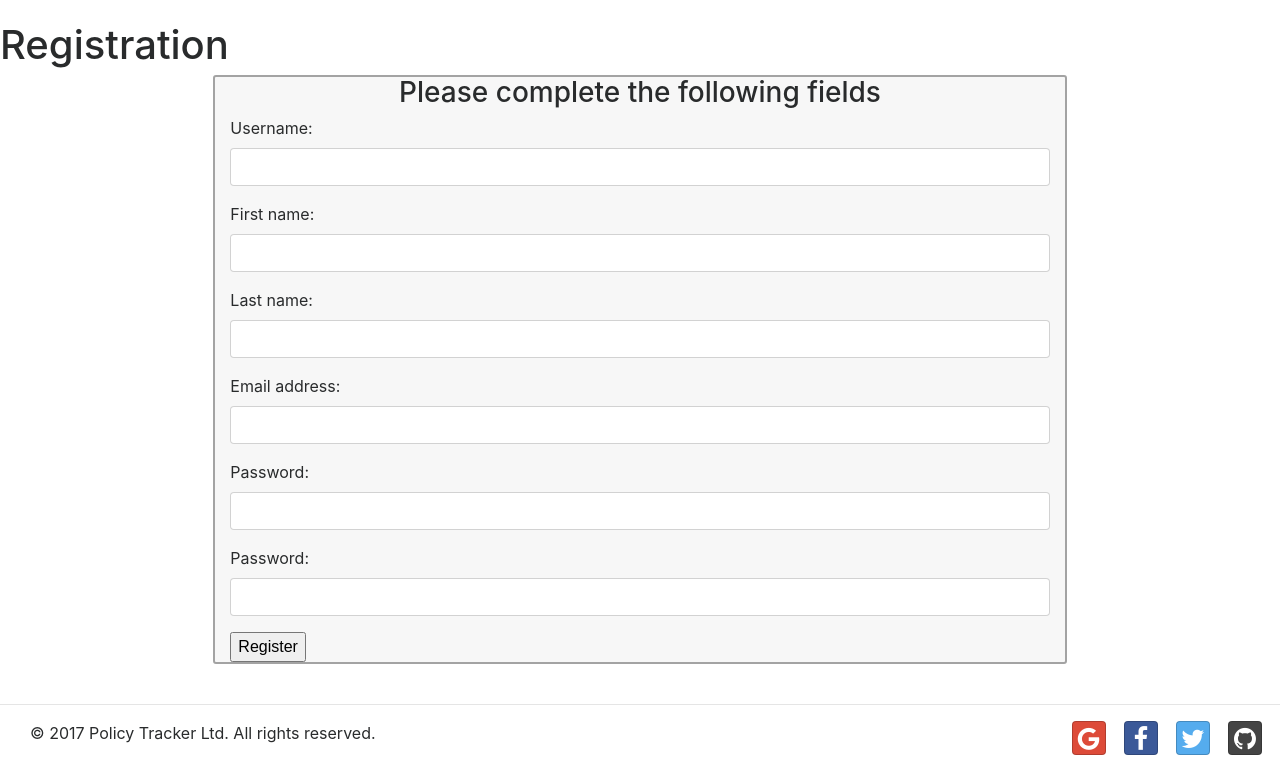
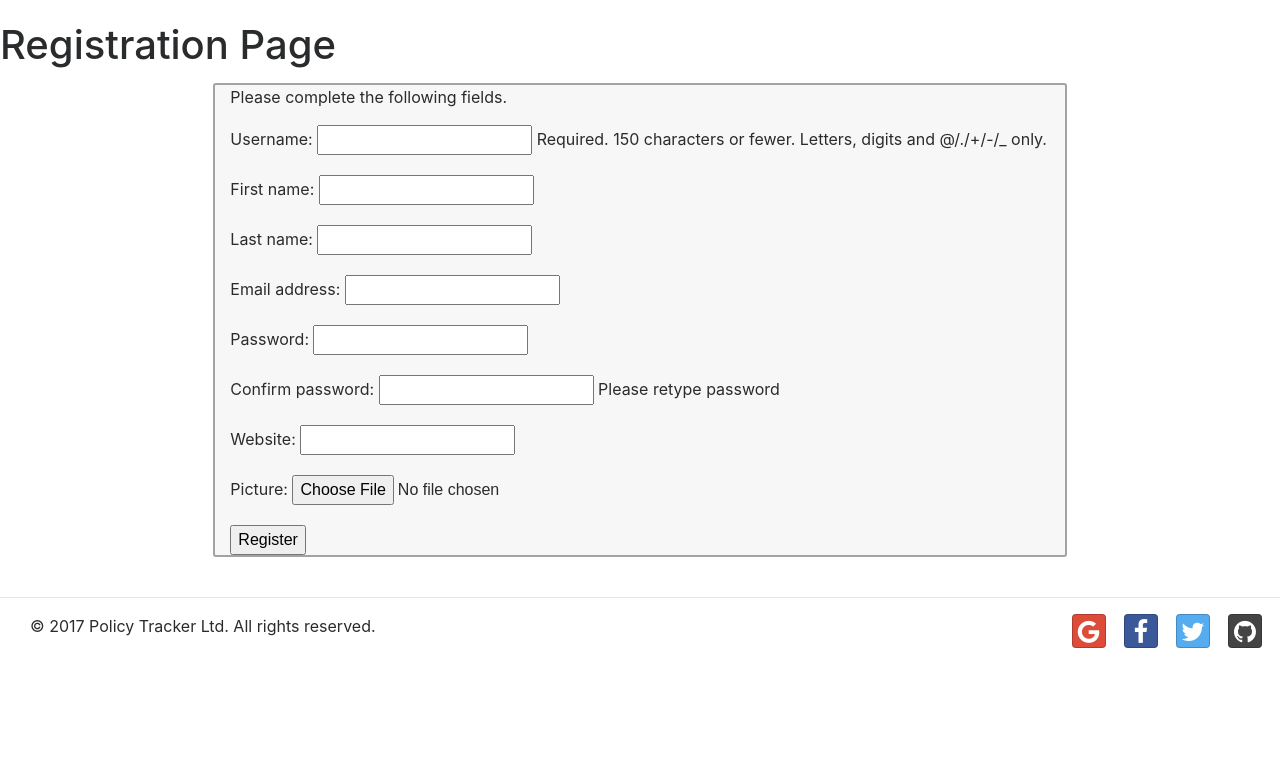
Before and after one commit to cwatson-dev/policy-tracker, a Django app: page /register/ in a window 1280 px wide. Shown: the part 77-852 px from the top of the page. After the commit the page ends 725 px from the top, so only its background shows below. Run offline with Django 3.2, Linux system fonts and the light colour scheme; some libraries are stand-ins or nearby versions.

Commit message:
register

```diff
--- a/policy_tracker_app/forms.py
+++ b/policy_tracker_app/forms.py
@@ -8,14 +8,14 @@ class UserForm(forms.ModelForm):
     class Meta:
         model = User
         fields = ('username', 'first_name', 'last_name', 'email', 'password')
-        #widgets = {
-        #    'password': forms.PasswordInput(attrs={"class":"test"}),
-        #}
+        widgets = {
+            'password': forms.PasswordInput(attrs={"class":"test"}),
+        }
 
-    #def clean(self):
-    #    cleaned_data = super(UserForm, self).clean()
-    #    if cleaned_data['password'] != cleaned_data['confirm_password']:
-    #        raise forms.ValidationError("The two passwords entered do not match.")
+    def clean(self):
+        cleaned_data = super(UserForm, self).clean()
+        if cleaned_data['password'] != cleaned_data['confirm_password']:
+            raise forms.ValidationError("The two passwords entered do not match.")
 
 class UserProfileForm(forms.ModelForm):
     class Meta:
--- a/templates/policy_tracker/register.html
+++ b/templates/policy_tracker/register.html
@@ -2,54 +2,34 @@
 {% load staticfiles %}
 
 {% block title_block %}
-    - Register
+    Register
 {% endblock %}
 
 {% block body_block %}
+    <h1>Registration Page</h1>
+    <p></p>
+    <div class="offset-md-2 col-md-8 login-box">
+    {% if registered %}
+    <p>
+        <strong>Thank you for registering!</strong>
+        <a href="{% url 'home' %}">Return to the homepage.</a><br />
+    </p>
+    {% else %}
+        <p>
+        Please complete the following fields.
+        </p>
+        <form id="user_form" method="post" action="{% url 'register' %}" enctype="multipart/form-data">
 
-    <h1>Registration</h1>
+        {% csrf_token %}
 
+        <!-- Display each form -->
+        {{ user_form.as_p }}
+        {{ profile_form.as_p }}
+
+        <!-- Provide a button to click to submit the form. -->
+        <input type="submit" name="submit" value="Register" />
+
+        </form>
+    {% endif %}
   </div>
-    <div class="offset-md-2 col-md-8 login-box">
-
-      <!-- Check if registered -->
-      <div class="text-center">
-      {% if registered %}
-          <strong>Thank you for registering!</strong>
-          <a href="{% url 'home' %}">Return to the homepage.</a><br />
-      {% else %}
-          <h3>Please complete the following fields</h3>
-
-    </div>
-      <form id="user_form" method="post" action="{% url 'register' %}" enctype="multipart/form-data">
-          {% csrf_token %}
-        <div class="form-group">
-          <label for="username">Username:</label>
-          <input type="text" class="form-control" id="username">
-        </div>
-        <div class="form-group">
-          <label for="first_name">First name:</label>
-          <input type="text" class="form-control" id="first_name">
-        </div>
-        <div class="form-group">
-          <label for="last_name">Last name:</label>
-          <input type="text" class="form-control" id="last_name">
-        </div>
-        <div class="form-group">
-          <label for="email">Email address:</label>
-          <input type="email" class="form-control" id="email">
-        </div>
-        <div class="form-group">
-          <label for="password">Password:</label>
-          <input type="password" class="form-control" id="password">
-        </div>
-        <div class="form-group">
-          <label for="confirm_password">Password:</label>
-          <input type="password" class="form-control" id="confirm_password">
-        </div>
-        <input type="submit" name="submit" value="Register" />
-      </form>
-    </div>
-  </div>
-    {% endif %}
-    {% endblock %}
+{% endblock %}
```
Also changed, not shown: templates/policy_tracker/about.html (+4 -4 lines), 1 other file.
